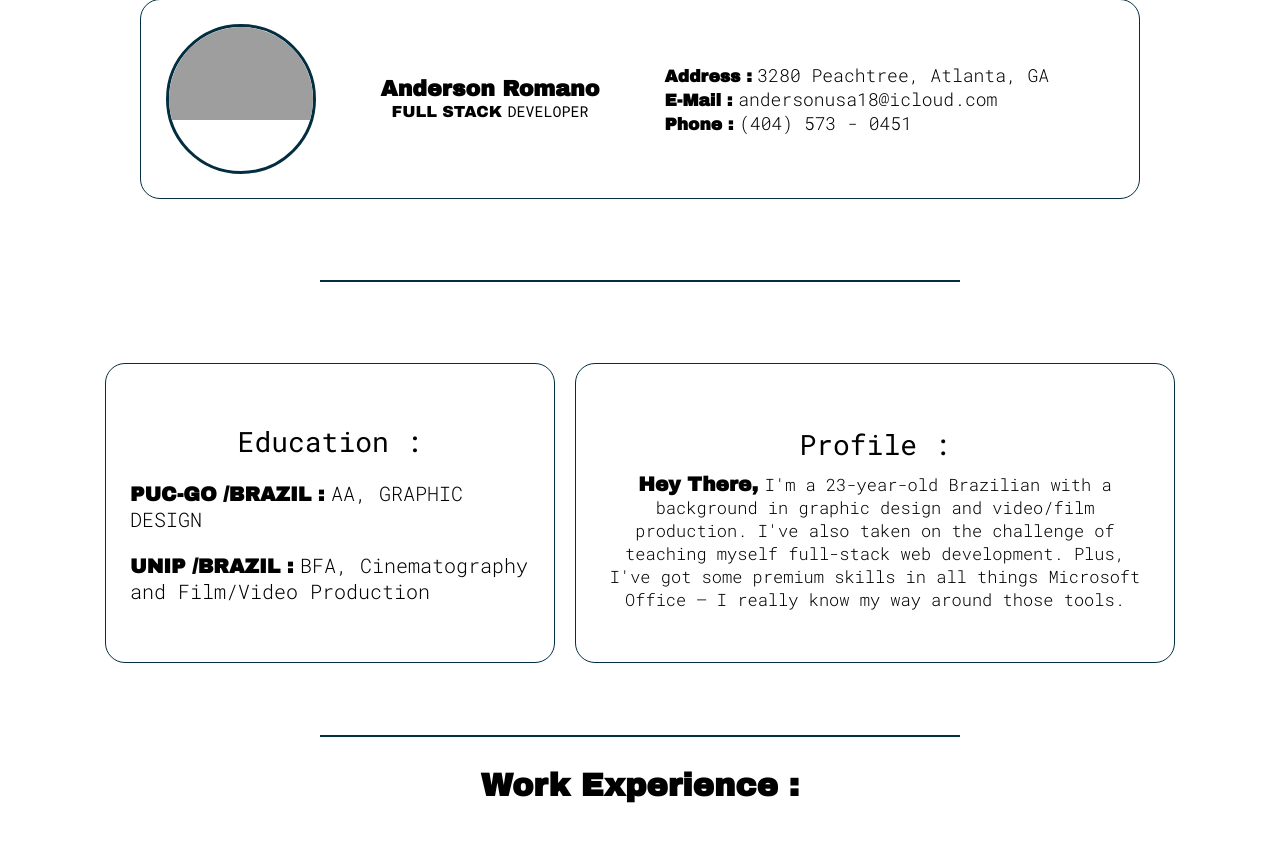
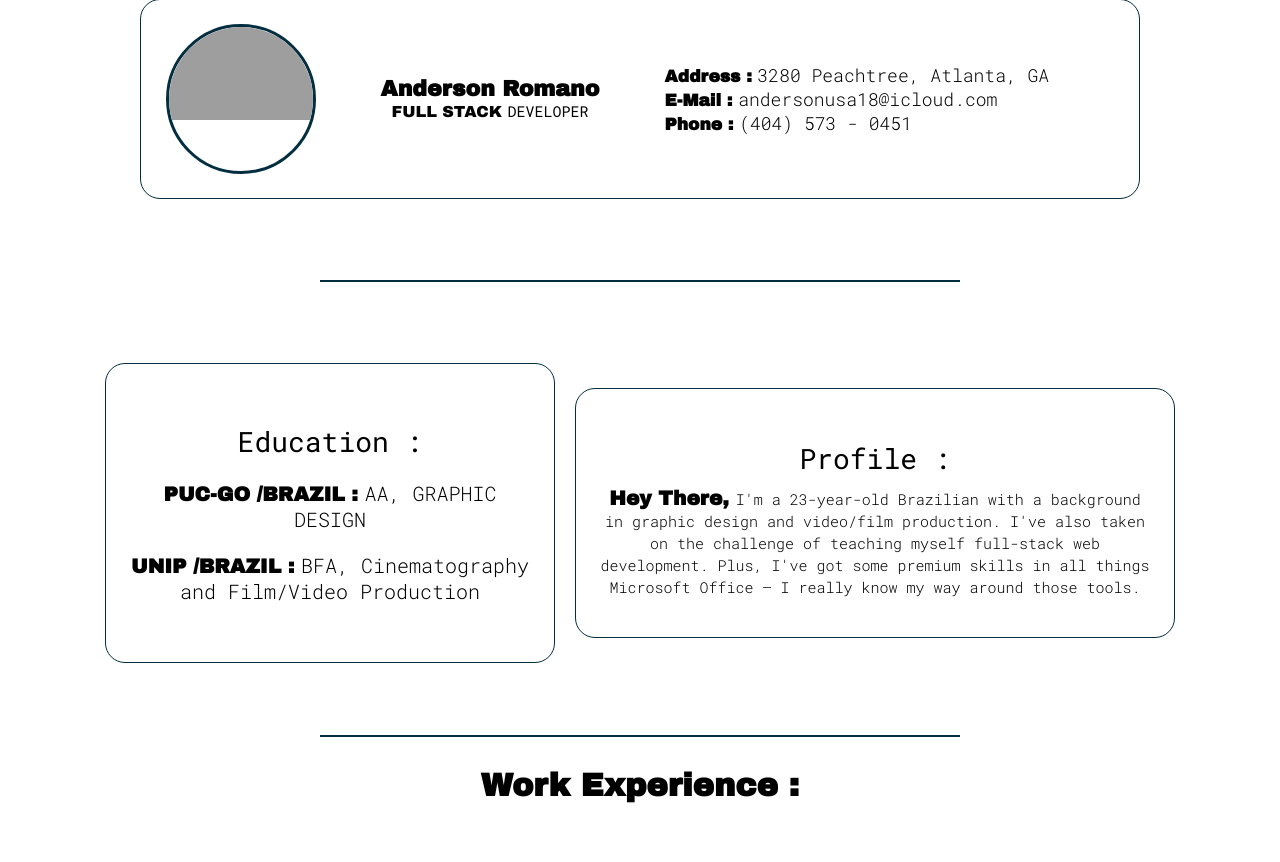
Before and after one commit to Andy2020code/web-portfolio-01, a Flask app: page /web-resume in a window 1280 px wide. Shown: the part 361-1223 px from the top of the page. Run offline with Flask 3, Linux system fonts and the light colour scheme; grey boxes are pictures that could not be loaded.

Commit message:
design update

```diff
--- a/static/css/resume.css
+++ b/static/css/resume.css
@@ -267,8 +267,8 @@
 }
 
 .left-div-03{
-    width: 600px;
-    height: 300px;
+    width: 500px;
+    height: 250px;
     border: 1px solid #022E40;
     border-radius: 20px;
     display: flex;
@@ -280,7 +280,7 @@
 
 .right-div-03{
     width: 600px;
-    height: 300px;
+    height: 250px;
     border: 1px solid #022E40;
     border-radius: 20px;
     display: flex;
@@ -299,8 +299,9 @@
 }
 
 .div-03-title-02{
+    text-align: center;
     width: 500px;
-    font-size: 26px;
+    font-size: 20px;
     font-family: 'Archivo Black', sans-serif;
     margin: 10px 0px;
 }
@@ -319,7 +320,7 @@
 }
 
 .title-04-span{
-    font-size: 17px;
+    font-size: 15px;
     font-family: 'Roboto Mono', monospace;
     font-weight: 300;
 }
```
